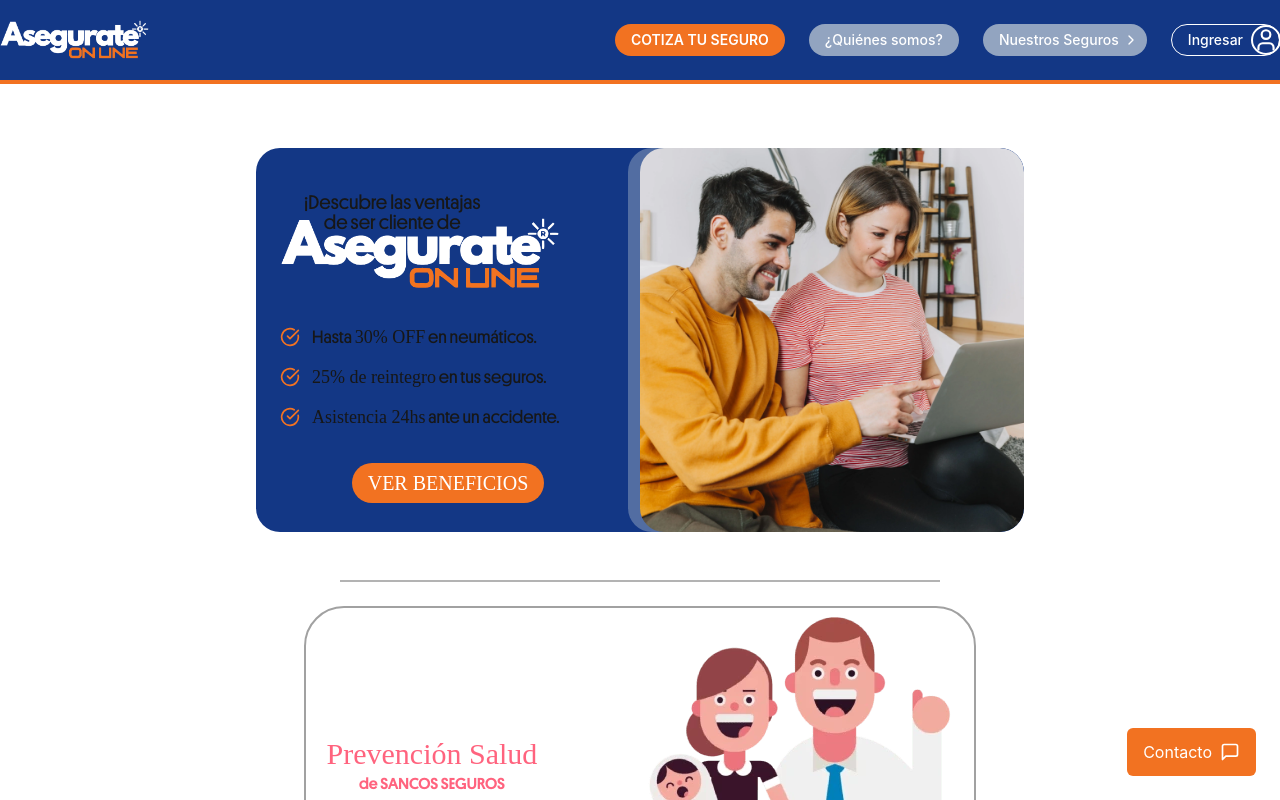
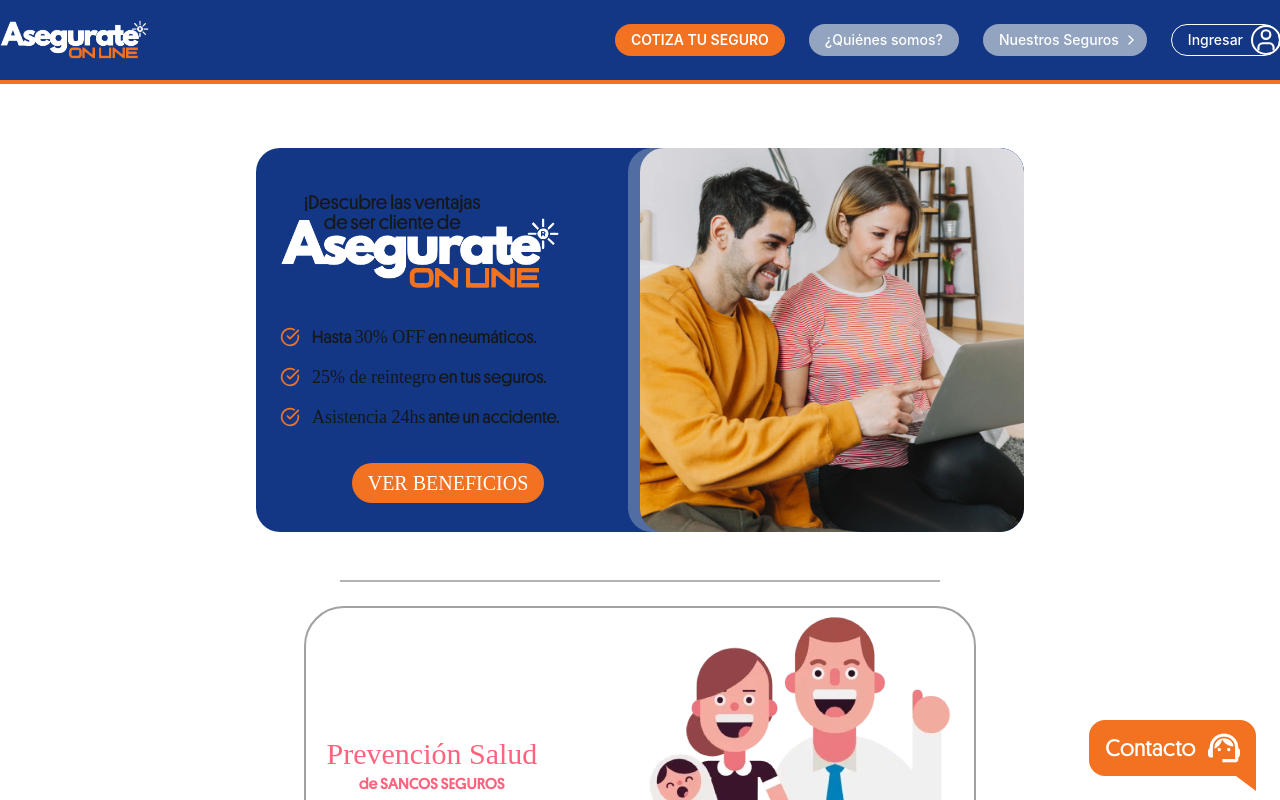
Before and after one commit to marcotortolani/asegurate-online-demo, a Next.js app: page / in a window 1280 px wide. Shown: the top 800 px of the page. Built offline with nearby package versions, Linux system fonts and the light colour scheme; a web font is replaced by a local one.

Commit message:
feat contact button

```diff
--- a/src/components/layout/contact-button.tsx
+++ b/src/components/layout/contact-button.tsx
@@ -1,15 +1,28 @@
 import Link from 'next/link'
-import { MessageSquare } from 'lucide-react'
+import Image from 'next/image'
+
+import atencionIcono from '/public/icons/Icono_atencion.webp'
 
 export default function ContactButton() {
   return (
     <div className="fixed bottom-6 right-6 z-50">
       <Link
         href="/"
-        className="bg-secondary text-white px-4 py-3 rounded-md flex items-center hover:bg-secondary-dark transition-colors"
+        className="group relative bg-secondary font-platform-regular text-2xl text-white px-4 py-3 rounded-2xl rounded-br-none flex items-center gap-3 hover:bg-secondary-dark transition-colors"
       >
         Contacto
-        <MessageSquare className="ml-2 h-5 w-5" />
+        <Image
+          src={atencionIcono}
+          alt="Atención"
+          width={40}
+          height={40}
+          className=" z-10 h-8 w-8"
+        />
+        {/* <div className="absolute bottom-0 right-0 h-6 w-6 bg-black skew-x-10 "></div> */}
+        <div
+          className="-z-10 absolute bottom-0 right-0 translate-y-1/2 h-0 w-0 border-t-[15px] border-r-[20px] border-b-[15px]
+border-solid border-t-transparent border-b-transparent border-r-secondary group-hover:border-r-secondary-dark transition-colors "
+        ></div>
       </Link>
     </div>
   )
```
